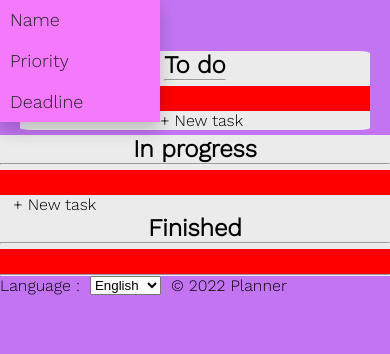
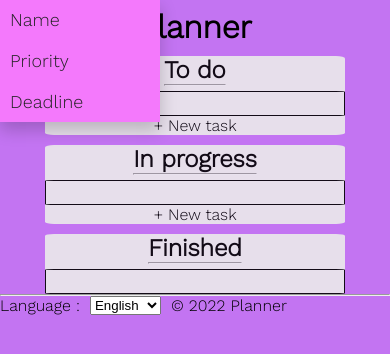
Before and after one commit to AxelKirac/MyOldTraining, a PHP site: page / in a window 390 px wide. Shown: the part 32-386 px from the top of the page. Run offline with PHP 8.4, Linux system fonts and the light colour scheme.

Commit message:
nodification articles style

```diff
--- a/assets/css/_articles.scss
+++ b/assets/css/_articles.scss
@@ -1,5 +1,11 @@
-.task {
-    width: 300px;
+@media (max-width: 650px) {
+    .taskbook {
+    display:flex ;
+    flex-direction:column;
+    justify-content: center;
+    align-items: center;
+}
+
 }
 
 .task_name {
@@ -20,7 +26,12 @@
     display: flex;
     flex-direction: row;
     justify-content: space-around;
+    border: 1px solid black;
+    border-radius: 3%;
+
 }
+
+
 
 .toDo_header_title, .doing_header_title, .done_header_title, .task_name {
     display: flex;
@@ -28,9 +39,9 @@
     justify-content: center;
 }
 
-.done_newTask, .toDo_newTask, .doing_newTask {
-    margin-left: 13px;
-}
+// .done_newTask, .toDo_newTask, .doing_newTask {
+//     margin-left: 13px;
+// }
 
 .taskbook {
     display: flex;
@@ -41,19 +52,14 @@
     }
 }
 
-.toDo {
+.toDo, .doing, .done {
     display: flex;
     flex-direction: column;
     justify-content: center;
     align-items: center;
     border-radius: 3%;
-    background-color: white;
-
-    @media (max-width: 650px)
-    {
-        & {
-        margin: 5px 20px 5px 20px;
-    }
-}
+    opacity: 90%;
+    width: 300px;
+    margin-top: 10px;
 
 }
--- a/assets/css/style.css
+++ b/assets/css/style.css
@@ -94,10 +94,14 @@ html.dark, body.dark {
     background-color: rgb(60, 60, 60);
 }
 */
-.task {
-  width: 300px;
+@media (max-width: 650px) {
+  .taskbook {
+    display: flex;
+    flex-direction: column;
+    justify-content: center;
+    align-items: center;
+  }
 }
-
 .task_name {
   font-size: 30px;
 }
@@ -115,16 +119,14 @@ html.dark, body.dark {
   display: flex;
   flex-direction: row;
   justify-content: space-around;
+  border: 1px solid black;
+  border-radius: 3%;
 }
 
 .toDo_header_title, .doing_header_title, .done_header_title, .task_name {
   display: flex;
   flex-direction: row;
   justify-content: center;
-}
-
-.done_newTask, .toDo_newTask, .doing_newTask {
-  margin-left: 13px;
 }
 
 .taskbook {
@@ -137,18 +139,15 @@ html.dark, body.dark {
   }
 }
 
-.toDo {
+.toDo, .doing, .done {
   display: flex;
   flex-direction: column;
   justify-content: center;
   align-items: center;
   border-radius: 3%;
-  background-color: white;
-}
-@media (max-width: 650px) {
-  .toDo {
-    margin: 5px 20px 5px 20px;
-  }
+  opacity: 90%;
+  width: 300px;
+  margin-top: 10px;
 }
 
 header {
@@ -237,7 +236,6 @@ body {
   flex-direction: column;
   width: 100%;
   min-height: 25px;
-  background-color: red;
 }
 
 .toDo_newTask_title, .doing_newTask_title {
@@ -260,4 +258,4 @@ body {
   flex-direction: row;
   align-items: center;
   gap: 10px;
-}
+}/*# sourceMappingURL=style.css.map */
--- a/assets/css/style.scss
+++ b/assets/css/style.scss
@@ -34,7 +34,6 @@ body {
         flex-direction: column;
         width: 100%;
         min-height: 25px;
-        background-color: red;
     }
 }
 .toDo, .doing {
```
